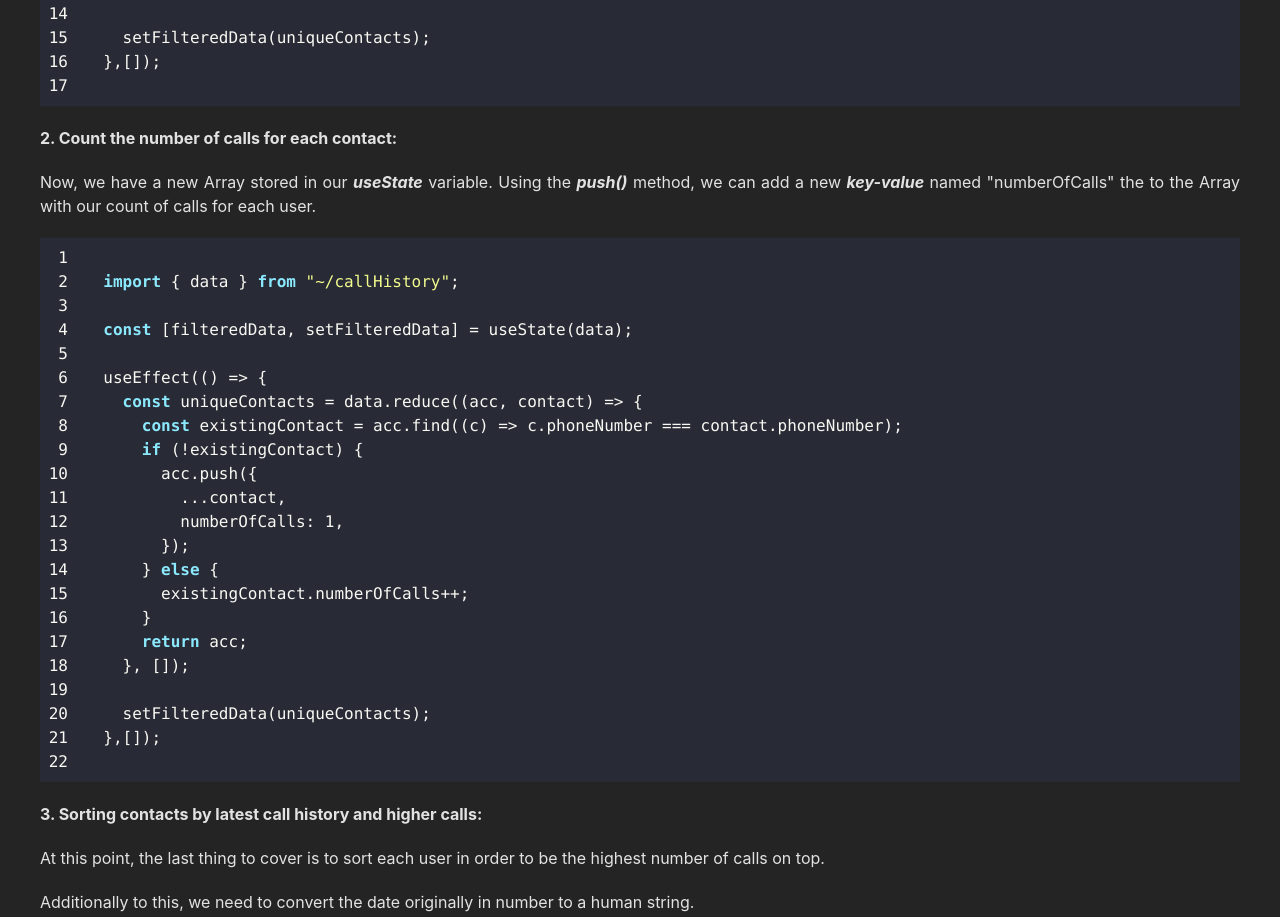
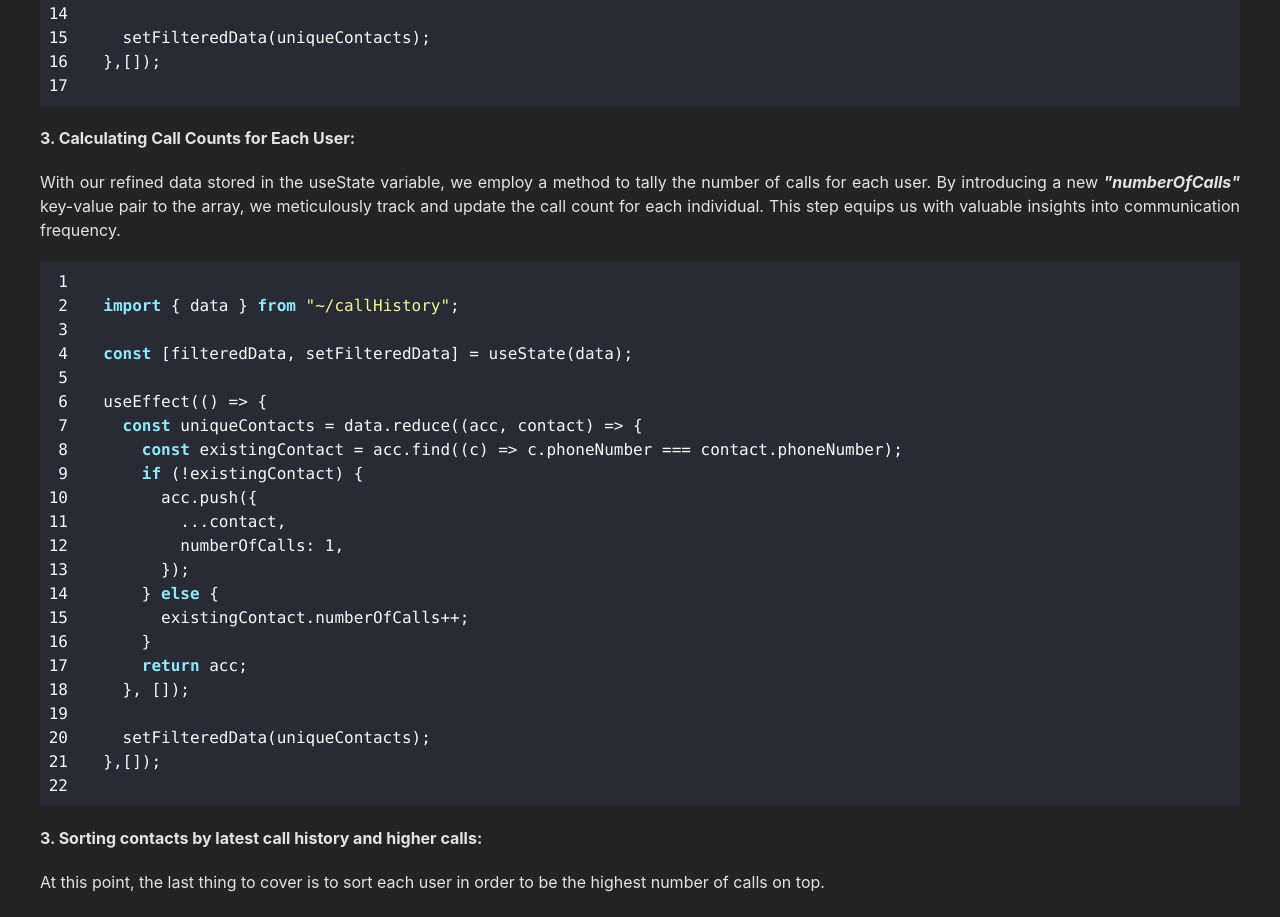
Before and after one commit to kinxori/technical-test-2, a React (Vite) app: page / in a window 1280 px wide. Shown: the part 2107-3024 px from the top of the page. Built offline with nearby package versions, Linux system fonts and the light colour scheme.

Commit message:
updating copy for point 3 <calculation call counts for each user>

```diff
--- a/src/App.jsx
+++ b/src/App.jsx
@@ -185,12 +185,13 @@ export default function App() {
         <SyntaxHighlighter showLineNumbers style={dracula} language="javascript">
           {reduceCode}
         </SyntaxHighlighter>
-        <h4 className="font-bold text-[16px]">2. Count the number of calls for each contact:</h4>
+        <h4 className="font-bold text-[16px]">3. Calculating Call Counts for Each User:</h4>
         <p>
-          Now, we have a new Array stored in our <b className="italic">useState</b> variable. Using
-          the <b className="italic">push()</b> method, we can add a new{" "}
-          <b className="italic">key-value</b> named "numberOfCalls" the to the Array with our count
-          of calls for each user.
+          With our refined data stored in the useState variable, we employ a method to tally the
+          number of calls for each user. By introducing a new{" "}
+          <b className="italic">"numberOfCalls"</b> key-value pair to the array, we meticulously
+          track and update the call count for each individual. This step equips us with valuable
+          insights into communication frequency.
         </p>
         <SyntaxHighlighter showLineNumbers style={dracula} language="javascript">
           {numberOfCallsCode}
```
